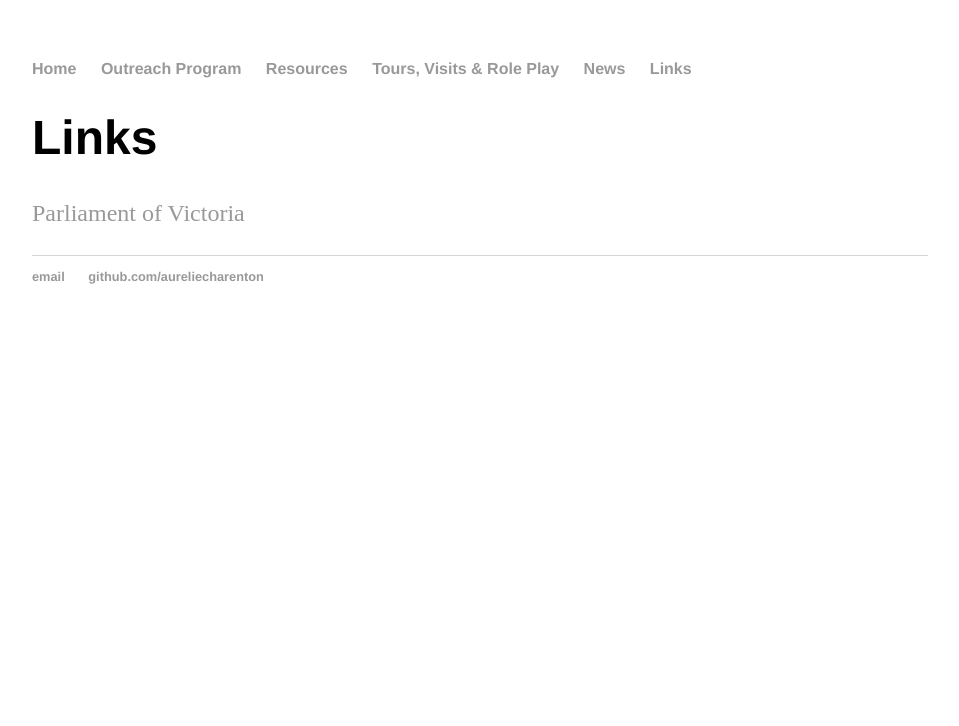
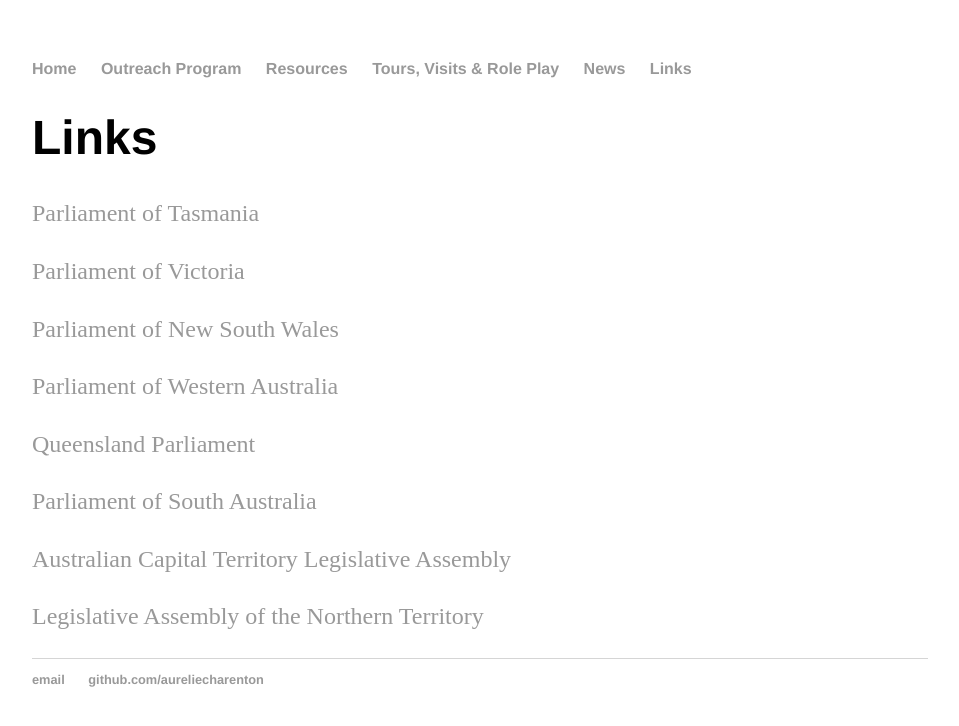
Before and after one commit to AurelieCharenton/AurelieCharenton.github.io, a Jekyll site: the page built from links/index.html, in a window 1280 px wide. Shown: the top 726 px of the page, without its empty margins (160-1119 px from the left). Built offline with Jekyll 4.4.1, drawn with Linux system fonts in a browser that asks for light colours.

Commit message:
adding some more links

```diff
--- a/links/index.html
+++ b/links/index.html
@@ -4,5 +4,12 @@
 ---
 <div class="blurb">
 	<h1>Links</h1>
+  <p><a href=http://www.parliament.tas.gov.au/>Parliament of Tasmania</a></p>
   <p><a href=https://www.parliament.vic.gov.au/>Parliament of Victoria</a></p>
+  <p><a href=https://www.parliament.nsw.gov.au/Pages/home.aspx>Parliament of New South Wales</a></p>
+  <p><a href=http://www.parliament.wa.gov.au/>Parliament of Western Australia</a></p>
+  <p><a href=https://www.parliament.qld.gov.au/>Queensland Parliament</a></p>
+  <p><a href=https://www.parliament.sa.gov.au/Pages/Welcome.aspx>Parliament of South Australia</a></p>
+  <p><a href=https://www.parliament.act.gov.au/>Australian Capital Territory Legislative Assembly</a></p>
+  <p><a href=https://parliament.nt.gov.au/>Legislative Assembly of the Northern Territory</a></p>
 </div><!-- /.blurb -->
```
